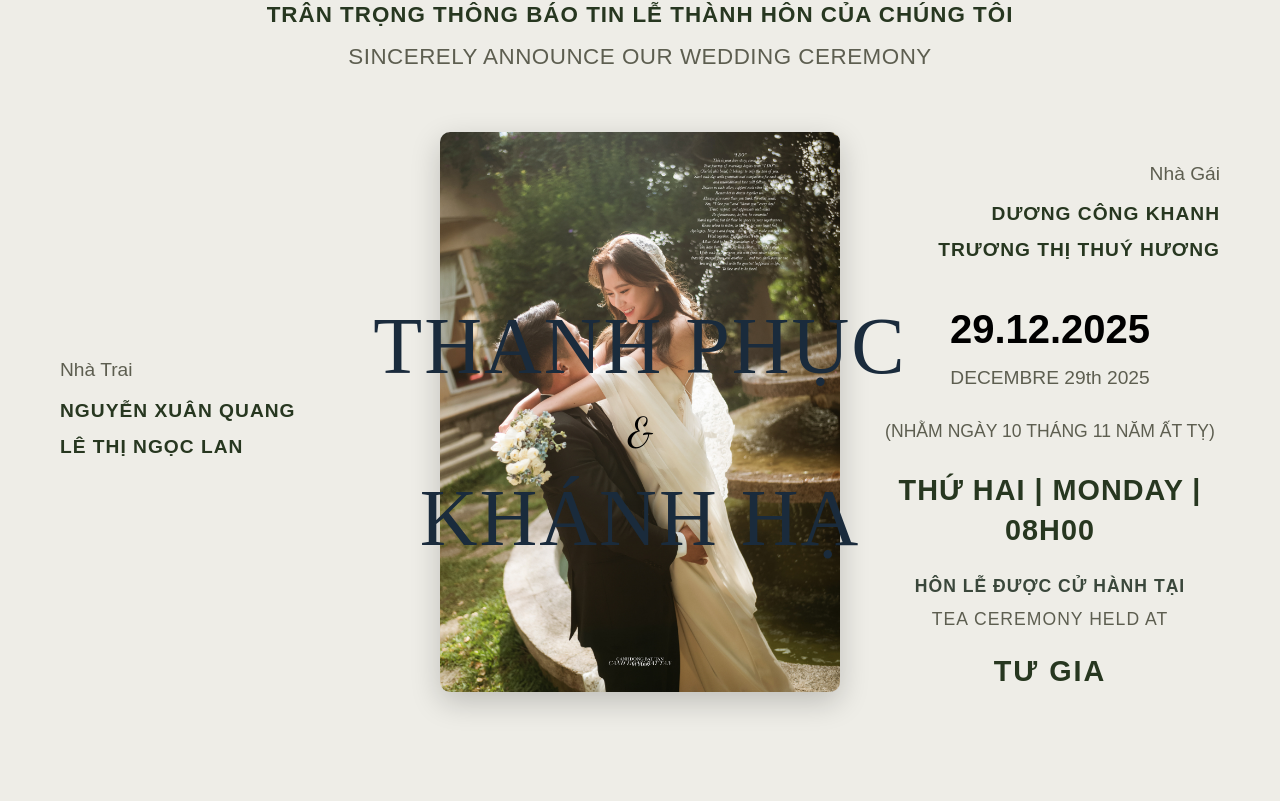
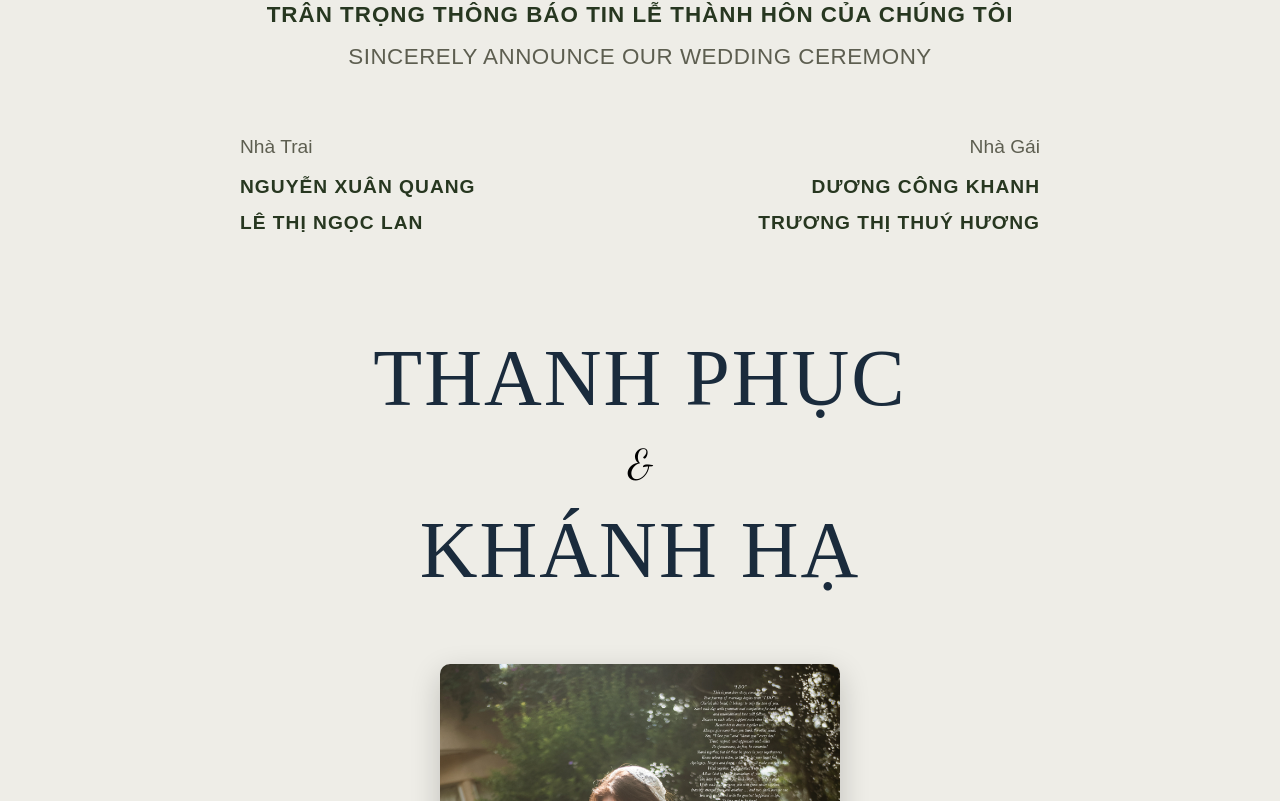
Before and after one commit to kn0x0x/thiepfinal, a React (Vite) app: page / in a window 1280 px wide. Shown: the part 959-1760 px from the top of the page. Built offline with nearby package versions, Linux system fonts and the light colour scheme; a web font is replaced by a local one.

Commit message:
Fix layout to match reference image: families row at top, couple names in center, image below

```diff
--- a/src/App.css
+++ b/src/App.css
@@ -354,10 +354,18 @@ body {
 }
 
 .main-content {
-    display: grid;
-    grid-template-columns: 1fr 400px 1fr;
-    gap: 40px;
-    align-items: center;
+    display: flex;
+    flex-direction: column;
+    gap: 30px;
+    align-items: center;
+}
+
+.families-row {
+    display: flex;
+    justify-content: space-between;
+    width: 100%;
+    max-width: 800px;
+    margin-bottom: 20px;
 }
 
 .left-column,
@@ -372,6 +380,14 @@ body {
 }
 
 .right-column .family-info {
+    text-align: right;
+}
+
+.left-family {
+    text-align: left;
+}
+
+.right-family {
     text-align: right;
 }
 
@@ -397,11 +413,6 @@ body {
 .couple-names-main {
     text-align: center;
     margin: 20px 0;
-    position: absolute;
-    top: 50%;
-    left: 50%;
-    transform: translate(-50%, -50%);
-    z-index: 2;
 }
 
 .groom-name,
@@ -426,7 +437,6 @@ body {
     display: flex;
     justify-content: center;
     align-items: center;
-    position: relative;
 }
 
 .wedding-photo {
@@ -441,7 +451,7 @@ body {
 .date-info {
     text-align: center;
     margin-top: 20px;
-    max-width: 420px;
+    max-width: 600px;
     margin-left: auto;
     margin-right: auto;
 }
--- a/src/components/AnnouncementSection.jsx
+++ b/src/components/AnnouncementSection.jsx
@@ -10,28 +10,28 @@ const AnnouncementSection = () => {
         </div>
 
         <div className="main-content">
-          <div className="left-column">
-            <div className="family-info">
+          <div className="families-row">
+            <div className="family-info left-family">
               <p className="family-label">Nhà trai</p>
               <p className="parent-name">NGUYỄN XUÂN QUANG</p>
               <p className="parent-name">LÊ THỊ NGỌC LAN</p>
             </div>
+
+            <div className="family-info right-family">
+              <p className="family-label">Nhà gái</p>
+              <p className="parent-name">DƯƠNG CÔNG KHANH</p>
+              <p className="parent-name">TRƯƠNG THỊ THUÝ HƯƠNG</p>
+            </div>
           </div>
 
-          <div className="center-image">
           <div className="couple-names-main">
             <h1 className="groom-name">THANH PHỤC</h1>
             <div className="ampersand-main">&</div>
             <h1 className="bride-name">KHÁNH HẠ</h1>
           </div>
+
+          <div className="center-image">
             <img src="/Album.jpg" alt="Wedding Photo" className="wedding-photo" />
-          </div>
-
-          <div className="right-column">
-            <div className="family-info">
-              <p className="family-label">Nhà gái</p>
-              <p className="parent-name">DƯƠNG CÔNG KHANH</p>
-              <p className="parent-name">TRƯƠNG THỊ THUÝ HƯƠNG</p>
           </div>
 
           <div className="date-info">
@@ -45,7 +45,6 @@ const AnnouncementSection = () => {
           </div>
         </div>
       </div>
-      </div>
     </section>
   );
 };
```
Lines whose indentation alone changed are shown as unchanged.
